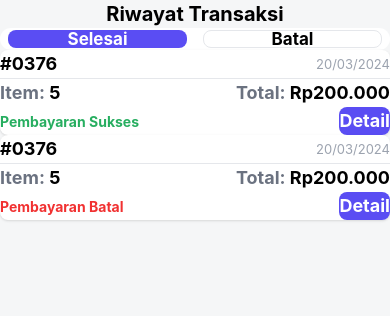
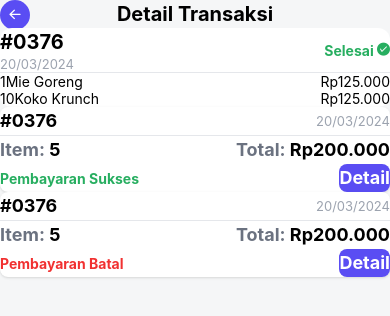
Before and after one commit to kevinprayoga/stockify-fe, a React Native app: screen /HistoryDetail in a window 390 px wide. Shown: the top 316 px of the page. Built offline with nearby package versions, Linux system fonts and the light colour scheme.

Commit message:
added history detail

```diff
--- a/App.js
+++ b/App.js
@@ -1,6 +1,7 @@
 import Landing1 from "./src/LandingPage/Landing1";
 import Landing2 from "./src/LandingPage/Landing2";
 import History from "./src/Tab/History";
+import HistoryDetail from "./src/Tab/HistoryDetail";
 
 import { NavigationContainer } from "@react-navigation/native";
 import { createNativeStackNavigator } from "@react-navigation/native-stack";
@@ -39,8 +40,8 @@ export default function App() {
           }}
         /> */}
         <Stack.Screen
-          name="History"
-          component={History}
+          name="HistoryDetail"
+          component={HistoryDetail}
           options={{
             headerShown: false,
           }}
--- /dev/null
+++ b/src/Tab/HistoryDetail.jsx
@@ -0,0 +1,117 @@
+import React, {useState} from "react";
+import { ScrollView, Text, TextInput, Touchable, TouchableOpacity, View } from "react-native";
+// import { ScrollView } from "react-native-reanimated/lib/typescript/Animated";
+import { MaterialIcons } from '@expo/vector-icons';
+import AntDesign from '@expo/vector-icons/AntDesign';
+import { Octicons } from '@expo/vector-icons';
+
+export default function HistoryDetail() {
+  const [isSelesaiActive, setIsSelesaiActive] = useState(true);
+
+  const handleBatalPress = () => {
+    setIsSelesaiActive(false);
+  };
+
+  const handleSelesaiPress = () => {
+    setIsSelesaiActive(true);
+  };
+
+  return (
+    <View className="bg-[#F5F6F7]">
+      <ScrollView className="mt-[30] h-screen bg-[#F5F6F7]">
+        <View className="items-center mt-[30]">
+            <Text className="text-xl font-bold">Detail Transaksi</Text>
+        </View>
+        <View className="absolute mt-[30]">
+            <TouchableOpacity className="ml-[27] w-[30px] h-[30px] bg-[#5A4DF3] rounded-full items-center justify-center">
+                <AntDesign name="arrowleft" size={15} color="white"/>
+            </TouchableOpacity>
+        </View>
+
+        <View className="mx-[27] mt-[20] bg-white rounded-xl p-[15]">
+            <View className="border-b border-gray-200 flex-row justify-between items-center ">
+                <View className="pb-[8]">
+                    <Text className="text-xl font-bold">#0376</Text>
+                    <Text className="text-[13px] text-gray-400">20/03/2024</Text>
+                </View>
+                <View className="flex-row items-center">
+                    <Text className="text-[#27AE60] font-bold">Selesai </Text>
+                    <AntDesign name="checkcircle" size={13} color="#27AE60" />
+                </View>
+            </View>
+            {/* Daftar Item */}
+            <View>
+                <View className="flex-row justify-between items-center">
+                    <View className="flex-row p-[10]">
+                        <Text className="w-[30]">1</Text><Text className="">Mie Goreng</Text>
+                    </View>
+                    <Text>Rp125.000</Text>
+                </View>
+                <View className="flex-row justify-between items-center">
+                    <View className="flex-row p-[10]">
+                        <Text className="w-[30]">10</Text><Text className="">Koko Krunch</Text>
+                    </View>
+                    <Text>Rp125.000</Text>
+                </View>
+            </View>
+            {/* Total */}
+            <View>
+
+            </View>
+        </View>
+
+
+
+        <View>
+            {/* Box Selesai */}
+            <View className="mx-[27] bg-white mt-[15] rounded-lg p-[15] shadow">
+                <View className="flex-row justify-between items-center border-b border-gray-200 pb-[8]">
+                <Text className="text-lg font-bold">#0376</Text>
+                <Text className="text-[13px] text-gray-400">20/03/2024</Text>
+                </View>
+                <View className="flex-row justify-between items-center border-bottom pt-[8]">
+                <View className="flex-row">
+                    <Text className="text-lg font-bold text-gray-500">Item: </Text><Text className="text-lg font-bold">5</Text>
+                </View>
+                <View className="flex-row">
+                    <Text className="text-lg font-bold text-gray-500">Total: </Text><Text className="text-lg font-bold">Rp200.000</Text>
+                </View>
+                </View>
+                <View className="flex-row justify-between items-center border-bottom pt-[25]">
+                <View className="flex-row">
+                    <Text className="text-[#27AE60] font-bold">Pembayaran Sukses</Text>
+                </View>
+                <TouchableOpacity className="bg-[#5A4DF3] w-[80] py-[5] rounded-lg items-center">
+                    <Text className="text-white text-lg font-bold">Detail</Text>
+                </TouchableOpacity>
+                </View>
+            </View>
+
+            {/* Box Batal */}
+            <View className="mx-[27] bg-white mt-[15] rounded-lg p-[15] shadow">
+                <View className="flex-row justify-between items-center border-b border-gray-200 pb-[8]">
+                <Text className="text-lg font-bold">#0376</Text>
+                <Text className="text-[13px] text-gray-400">20/03/2024</Text>
+                </View>
+                <View className="flex-row justify-between items-center border-bottom pt-[8]">
+                <View className="flex-row">
+                    <Text className="text-lg font-bold text-gray-500">Item: </Text><Text className="text-lg font-bold">5</Text>
+                </View>
+                <View className="flex-row">
+                    <Text className="text-lg font-bold text-gray-500">Total: </Text><Text className="text-lg font-bold">Rp200.000</Text>
+                </View>
+                </View>
+                <View className="flex-row justify-between items-center border-bottom pt-[25]">
+                <View className="flex-row">
+                    <Text className="text-[#F13131] font-bold">Pembayaran Batal</Text>
+                </View>
+                <TouchableOpacity className="bg-[#5A4DF3] w-[80] py-[5] rounded-lg items-center">
+                    <Text className="text-white text-lg font-bold">Detail</Text>
+                </TouchableOpacity>
+                </View>
+            </View>
+        </View>
+      </ScrollView>
+    </View>
+  );
+}
```
